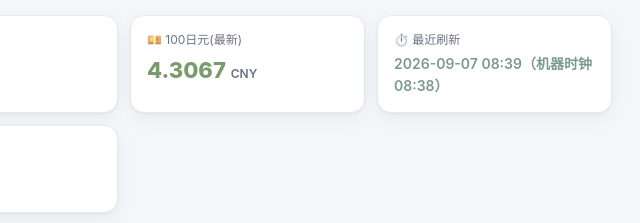
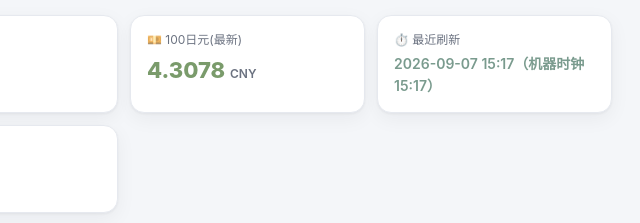
Before and after one commit to Ailis97/ailis-workbench, a plain HTML site: page index.html in a window 1280 px wide. Shown: the part 140-363 px from the top of the page, 640-1280 px from the left. Drawn offline with nearby package versions, Linux system fonts and the light colour scheme.

Commit message:
workbench auto-sync 2026-09-07 15:24

```diff
--- a/index.html
+++ b/index.html
@@ -639,13 +639,13 @@ document.getElementById('sum-bid').innerHTML=BID_NEWS.length+' <small>条</small
 ============================================================ */
 const FX_DATA = {
   "date": "2026-09-07",
-  "now": 0.043067,
-  "latest": "4.3067",
-  "ccbSell": "4.3215",
-  "usdjpy": "155.870",
-  "usdcny": "6.7125",
-  "ytd": "-3.37%",
-  "updated": "2026-09-07 08:39（机器时钟08:38）· 实时来源 汇率插件（08:39 100JPY 4.3067 / USD/JPY 155.870 / USD/CNY 6.7125）+ 建设银行（日元现汇卖出4.3215，100JPY，sinfo1.ccb.com 09-07 00:01）+ 中国外汇交易中心（09-07中间价待更新，参考建行牌价）+ 金十/财联社/路透/彭博/新浪/华尔街见闻/CME FedWatch/日本财务省/美国劳工部 ｜ 交叉校验0.043067*155.870 = 6.7125，三源一致 ｜ 重大动态：美国8月非农新增16.2万（预期5.5-5.8万、前值-2.3万、6+7月合计上修+5.5万），失业率4.1%持稳；Fed 9月加息概率由50.2%跳升至约60-65%；BoJ 9/18加息25bp至1.25%被OIS定价约87%、10Y日债破3%（1996来首见）；周末美伊霍尔木兹再交火、油价WTI~92/Brent~95-96推升地缘溢价。",
+  "now": 0.043078,
+  "latest": "4.3078",
+  "ccbSell": "4.3200",
+  "usdjpy": "155.890",
+  "usdcny": "6.7155",
+  "ytd": "-3.35%",
+  "updated": "2026-09-07 15:17（机器时钟15:17）· 实时来源 汇率插件（15:19 100JPY 4.3078 / USD/JPY 155.890 / USD/CNY 6.7155）+ 建设银行（日元现汇卖出4.3200，100JPY，cnyrate/qianwanku 09-07 09:54）+ 中国外汇交易中心（09-07中间价 100日元4.3098、USD/CNY 6.7795）+ 金十/财联社/路透/彭博/新浪/同花顺/CME FedWatch/日本财务省/美国劳工部 ｜ 交叉校验0.043078*155.890=6.7155 ｜ 重大动态：美国8月非农+16.2万（远超预期）推升Fed 9月加息概率至约60%；BoJ 9/18加息25bp至1.25%近完全定价、10Y日债回落至约2.92%；油价回落WTI~88.5/Brent~93.4；USD/JPY 155.890距155空头平仓阈值约0.57%。",
   "alertOn": true,
   "historyVals": [
     4.818,
@@ -660,173 +660,173 @@ const FX_DATA = {
     4.215,
     4.1704,
     4.2193,
-    4.3067
+    4.3078
   ],
   "base": [
-    4.3067,
-    4.3072,
-    4.3077,
-    4.3082,
+    4.3078,
+    4.3083,
     4.3088,
     4.3093,
     4.3098,
     4.3103,
     4.3108,
     4.3113,
-    4.3119,
-    4.3124,
-    4.3129,
-    4.3134,
-    4.3139,
-    4.3144,
+    4.3118,
+    4.3123,
+    4.3128,
+    4.3133,
+    4.3138,
+    4.3143,
     4.3149,
-    4.3155,
-    4.316,
-    4.3165,
-    4.317,
-    4.3175,
-    4.318,
-    4.3185,
-    4.3191,
-    4.3196,
-    4.3201,
-    4.3206,
-    4.3211,
-    4.3216,
-    4.3222,
-    4.3227,
-    4.3232,
-    4.3237,
-    4.3242,
-    4.3247,
-    4.3252,
-    4.3258,
-    4.3263,
-    4.3268,
-    4.3273,
-    4.3278,
-    4.3283,
-    4.3288,
-    4.3294,
-    4.3299,
-    4.3304,
-    4.3309,
-    4.3314,
-    4.3319,
+    4.3154,
+    4.3159,
+    4.3164,
+    4.3169,
+    4.3174,
+    4.3179,
+    4.3184,
+    4.3189,
+    4.3194,
+    4.3199,
+    4.3204,
+    4.3209,
+    4.3214,
+    4.3219,
+    4.3224,
+    4.3229,
+    4.3234,
+    4.3239,
+    4.3244,
+    4.3249,
+    4.3254,
+    4.3259,
+    4.3264,
+    4.3269,
+    4.3274,
+    4.328,
+    4.3285,
+    4.329,
+    4.3295,
+    4.33,
+    4.3305,
+    4.331,
+    4.3315,
+    4.332,
     4.3325,
     4.333,
     4.3335,
-    4.334
+    4.334,
+    4.3345
   ],
   "bull": [
-    4.3067,
-    4.3094,
-    4.3121,
-    4.3148,
-    4.3175,
-    4.3202,
-    4.3229,
-    4.3256,
-    4.3283,
-    4.331,
-    4.3337,
-    4.3364,
-    4.3391,
-    4.3418,
-    4.3446,
-    4.3473,
-    4.35,
-    4.3527,
-    4.3554,
-    4.3581,
-    4.3608,
-    4.3635,
-    4.3662,
-    4.3689,
-    4.3716,
-    4.3743,
-    4.377,
-    4.3797,
-    4.3824,
-    4.3851,
-    4.3878,
-    4.3905,
-    4.3932,
-    4.3959,
-    4.3986,
-    4.4013,
-    4.404,
-    4.4067,
-    4.4094,
-    4.4121,
-    4.4149,
-    4.4176,
-    4.4203,
-    4.423,
-    4.4257,
-    4.4284,
-    4.4311,
-    4.4338,
-    4.4365,
-    4.4392,
-    4.4419,
+    4.3078,
+    4.3105,
+    4.3132,
+    4.3158,
+    4.3185,
+    4.3212,
+    4.3239,
+    4.3266,
+    4.3293,
+    4.3319,
+    4.3346,
+    4.3373,
+    4.34,
+    4.3427,
+    4.3454,
+    4.348,
+    4.3507,
+    4.3534,
+    4.3561,
+    4.3588,
+    4.3615,
+    4.3641,
+    4.3668,
+    4.3695,
+    4.3722,
+    4.3749,
+    4.3776,
+    4.3802,
+    4.3829,
+    4.3856,
+    4.3883,
+    4.391,
+    4.3937,
+    4.3963,
+    4.399,
+    4.4017,
+    4.4044,
+    4.4071,
+    4.4098,
+    4.4124,
+    4.4151,
+    4.4178,
+    4.4205,
+    4.4232,
+    4.4259,
+    4.4285,
+    4.4312,
+    4.4339,
+    4.4366,
+    4.4393,
+    4.442,
     4.4446,
     4.4473,
     4.45
   ],
   "bear": [
-    4.3067,
-    4.3047,
-    4.3027,
-    4.3007,
-    4.2986,
-    4.2966,
-    4.2946,
-    4.2926,
-    4.2906,
-    4.2886,
-    4.2866,
-    4.2846,
-    4.2825,
-    4.2805,
-    4.2785,
-    4.2765,
-    4.2745,
-    4.2725,
-    4.2705,
-    4.2684,
-    4.2664,
-    4.2644,
-    4.2624,
-    4.2604,
-    4.2584,
-    4.2564,
-    4.2544,
-    4.2523,
-    4.2503,
-    4.2483,
-    4.2463,
-    4.2443,
-    4.2423,
-    4.2403,
-    4.2383,
-    4.2362,
-    4.2342,
-    4.2322,
-    4.2302,
-    4.2282,
-    4.2262,
-    4.2242,
-    4.2221,
-    4.2201,
-    4.2181,
-    4.2161,
-    4.2141,
-    4.2121,
-    4.2101,
+    4.3078,
+    4.3058,
+    4.3037,
+    4.3017,
+    4.2997,
+    4.2976,
+    4.2956,
+    4.2936,
+    4.2915,
+    4.2895,
+    4.2875,
+    4.2854,
+    4.2834,
+    4.2814,
+    4.2793,
+    4.2773,
+    4.2753,
+    4.2732,
+    4.2712,
+    4.2692,
+    4.2671,
+    4.2651,
+    4.2631,
+    4.261,
+    4.259,
+    4.257,
+    4.2549,
+    4.2529,
+    4.2508,
+    4.2488,
+    4.2468,
+    4.2447,
+    4.2427,
+    4.2407,
+    4.2386,
+    4.2366,
+    4.2346,
+    4.2325,
+    4.2305,
+    4.2285,
+    4.2264,
+    4.2244,
+    4.2224,
+    4.2203,
+    4.2183,
+    4.2163,
+    4.2142,
+    4.2122,
+    4.2102,
     4.2081,
-    4.206,
-    4.204,
+    4.2061,
+    4.2041,
     4.202,
     4.2
   ],
@@ -898,7 +898,7 @@ const FX_DATA = {
     "2026-10-25",
     "2026-10-26"
   ],
-  "alert": "<b>⚠ 重大新闻 · 美国8月非农远超预期，Fed 9月加息概率由50.2%跳升至约60-65%，日元上行空间受「美日双加息」收窄</b><br><br><b>1) 美国8月非农新增16.2万（预期5.5-5.8万、前值-2.3万；6+7月合计上修+5.5万），失业率4.1%持稳。</b>这是预期近三倍的强劲数据（新浪/网易/财联社 9/4-9/7）。数据公布后CME FedWatch将9月加息25bp概率由49.4%推升至58.4%（财联社），部分短期利率期货升至约65%（新浪金市）。花旗因此大幅推迟降息预测至2027年。「美联储传声筒」Nick Timiraos称稳健就业消除了加息障碍，但9/15-16 FOMC前通胀（9/11 CPI）才是关键。<br><br><b>2) 日元高位震荡，USD/JPY 155.870（汇率插件08:39）；100日元=4.3067。</b>强非农本应推升美元，但「美日双加息」使利差维持约262bp不变（Fed 3.50-3.75% + BoJ 1.00%→若9/16与9/18各加25bp则分别至3.75-4.00%与1.25%，中点差仍约262.5bp），USD/JPY陷155-160箱体、Fairly priced。较9/4的156.434，日元微强0.36%（155.870），仍处干预警戒区。<br><br><b>3) 日本央行9/18加息25bp至1.25%被OIS定价约87%（tradingnews；低于9/4盘中99%高点），10Y日债破3%（1996来首见）。</b>植田称「将辩论9月加息」、高田创主张灵活/连续加息；贝森特G20施压；高市2027预算143万亿。BoJ收紧提供中期日元支撑，但Fed同步加息削弱利差收窄的日元利多。<br><br><b>4) 周末地缘升温：美伊9/5在霍尔木兹及伊朗周边海域再交火，WTI~92/Brent~95-96；乌克兰袭俄炼油厂。</b>油价地缘溢价飙升→抬高日本进口成本、强化BoJ加息必要性（利多日元），但亦托底美元避险、限制Fed宽松（利空日元），对日元呈双向拉扯；金价因加息预期跌约1%至4430。<br><br><b>5) 对100日元兑人民币的量化影响（Ailis买入视角）。</b>现价 <b>4.3067</b>（汇率插件08:39），建行现汇卖出 <b>4.3215</b>（较银行间直盘贵约0.34%）；交叉校验0.043067×155.870 = <b>6.7125</b>三源一致。三情景概率加权10/25落点约<b>4.3303</b>，较现价<b>+0.55%</b>。100日元4.3067较52周低位4.135高<b>+4.15%</b>，处过去12个月约9%分位（低位窗口收窄、日元已脱离底部）。<br><br><b>6) 数据严谨性提示。</b>后续关键变量：9/11美国CPI、9/15-16 FOMC、9/17-18 BoJ。USD/JPY 155.870距JPMorgan空头平仓阈值155仅约0.56%——若跌破155，16-17万亿日元（约1026亿美元）空头或被迫平仓、USD/JPY或坠142-146，趋势或加速反转，需评估底仓纪律。",
+  "alert": "<b>⚠ 重大新闻 · 美国8月非农远超预期，Fed 9月加息概率升至约60%，日元高位震荡、USD/JPY 155.890逼近155空头平仓阈值</b><br><br><b>1) 美国8月非农新增16.2万（预期约5.6万、前值-2.3万；6+7月合计上修+5.5万），失业率4.1%持稳。</b>数据公布后CME FedWatch将9月加息25bp概率由49.4%推升至约60%（金十60.3%/钜亨59%/财联社60-65%），花旗大幅推迟降息至2027年。「美联储传声筒」Nick Timiraos称稳健就业消除加息障碍，但9/11 CPI才是关键。<br><br><b>2) 日元高位震荡，USD/JPY 155.890（汇率插件15:19）；100日元=4.3078。</b>强非农本应推升美元，但「美日双加息」使利差维持约262bp不变（Fed 3.50-3.75% + BoJ 1.00%→若9/16与9/18各加25bp则分别至3.75-4.00%与1.25%，中点差仍约262.5bp），USD/JPY陷155-160箱体、Fairly priced。较9/4的156.434，日元微强0.35%（155.890），仍处干预警戒区。<br><br><b>3) 日本央行9/18加息25bp至1.25%被OIS/知情人士近完全定价（约99%→本周高位），10Y日债回落至约2.92%（上周破3%后回落，30年新高仍在）。</b>植田称「将辩论9月加息」、高田创主张灵活/连续加息；贝森特G20施压；高市2027预算143万亿。BoJ收紧提供中期日元支撑，但Fed同步加息削弱利差收窄的日元利多。<br><br><b>4) 油价回落——金十WTI 88.51 / Brent 93.44（较上周95-96降温）；美伊霍尔木兹缓和但三村淳仍警惕；CFTC截至9/1对冲基金再累积日元空头。</b>油价回落缓解进口成本与Fed加息压力（双向：利空与利多日元并存），黄金因加息预期跌约1%至4429。<br><br><b>5) 对100日元兑人民币的量化影响（Ailis买入视角）。</b>现价 <b>4.3078</b>（汇率插件15:19），建行现汇卖出 <b>4.3200</b>（较银行间直盘贵约0.28%）；交叉校验0.043078×155.890 = <b>6.7155</b>三源一致。三情景概率加权10/25落点约<b>4.3301</b>，较现价<b>+0.52%</b>。100日元4.3078较52周低位4.135高<b>+4.18%</b>，处过去12个月约9%分位（低位窗口收窄、日元已脱离底部）。<br><br><b>6) 数据严谨性提示。</b>后续关键变量：9/11美国CPI、9/15-16 FOMC、9/17-18 BoJ。USD/JPY 155.890距JPMorgan空头平仓阈值155仅约<b>0.57%</b>——若跌破155，16-17万亿日元（约1026亿美元）空头或被迫平仓、USD/JPY或坠142-146，趋势或加速反转，需评估底仓纪律。",
   "scenario": [
     {
       "name": "基准",
@@ -907,7 +907,7 @@ const FX_DATA = {
       "jpy100": "4.3340",
       "prob": "45%",
       "cls": "base",
-      "desc": "概率45%。BoJ 9/17-18加息被OIS定价约87%（25bp→1.25%），10Y日债破3%支撑日元；Fed 9月加息概率因强非农跳升至约60-65%（美日双加息），利差维持约262bp不变，USD/JPY陷155-160箱体。美伊冲突（WTI~92/Brent~95-96）提供美元避险托底。USD/JPY在154-158区间运行，10/25前后约155.00；USD/CNY约6.7170，100日元约4.3340。"
+      "desc": "概率45%。BoJ 9/17-18加息被OIS/知情人士近完全定价（25bp→1.25%），10Y日债约2.92%支撑日元；Fed 9月加息概率因强非农升至约60%（美日双加息），利差维持约262bp不变，USD/JPY陷155-160箱体。美伊冲突（WTI~88.5/Brent~93.4）提供美元避险托底。USD/JPY在154-158区间运行，10/25前后约155.00；USD/CNY约6.7170，100日元约4.3340。"
     },
     {
       "name": "乐观（日元续强）",
@@ -925,50 +925,50 @@ const FX_DATA = {
       "jpy100": "4.2000",
       "prob": "27%",
       "cls": "down",
-      "desc": "概率27%。触发链：① BoJ 9月按兵——前委员Adachi称按兵将令日元重贬，若推迟将被视为政策失信，日元重拾跌势；② 美伊中东升级、油价破100美元（WTI~92/Brent~95-96且周末霍尔木兹再交火），抬高日本进口成本并重启Fed加息定价（概率重回60%+），美元避险买盘托底；③ 日本财政掣肘（2027预算143万亿创纪录、债务破40万亿美元）。USD/JPY上破160测试约163.00，100日元下探约4.2000。"
+      "desc": "概率27%。触发链：① BoJ 9月按兵——前委员Adachi称按兵将令日元重贬，若推迟将被视为政策失信，日元重拾跌势；② 美伊中东再升级、油价破100美元（WTI~88.5/Brent~93.4且地缘反复），抬高日本进口成本并重启Fed加息定价（概率重回60%+），美元避险买盘托底；③ 日本财政掣肘（2027预算143万亿创纪录、债务破40万亿美元）。USD/JPY上破160测试约163.00，100日元下探约4.2000。"
     }
   ],
-  "buyHint": "<b>买点建议（现价4.3067，建行卖出4.3215）</b><br><b>1) 底仓维持3/4 —— 现价区间4.30-4.32建议直接执行，但警惕日元已脱离底部。</b>理由：① 三情景概率加权10/25落点约4.3303，较现价+0.55%仍为正期望（但较9/4模型+1.16%明显收窄，因强非农推升「双加息」、利差难收窄）；② BoJ收紧（9/18被定价约87%、10Y日债破3%）提供中期日元支撑；③ 100日元4.3067较52周低位4.135高+4.15%，处过去12个月约9%分位，低位窗口已收窄。<br><b>2) 加仓1/8 —— 留给BoJ政策失信/地缘恶化情景。</b>触发价4.20附近：若9/18按兵（前委员Adachi称将令日元重贬）或美伊冲突推油价破100，日元跌至USD/JPY约163.00/100日元约4.2000（本模型27%概率）。<br><b>3) 尾仓1/8 —— 留给9/17-18会后卖事实回踩或Fed按兵带来的日元补涨。</b>若Fed 9/16意外按兵（概率约35-40%），利差收窄将令USD/JPY坠149、100日元升至约4.4500（本模型28%概率），可于回踩4.30-4.34分批。<br><b>4) 反向风险与纪律。</b>乐观情景28%：对应USD/JPY约149.00/100日元约4.4500（较现价+3.32%）。需特别注意：JPMorgan警示若USD/JPY跌破155（当前155.870，距阈值仅约0.56%），16-17万亿日元空头或被迫平仓、USD/JPY或坠142-146，趋势或加速反转。趋势反转线维持4.34（USD/JPY跌破155下沿则需警惕加速升值），上破后剩余仓位改按周分批，不再等回调。<br><b>5) 执行细节。</b>建行现汇卖出4.3215较银行间直盘4.3067贵约0.34%（零售点差；中行/工行/招行/交行建议比价，优先线上渠道）；牌价盘中刷新，实际以柜面/手机银行成交价为准。日内关注9/11 CPI、9/15-16 FOMC、9/17-18日本央行。<br><b>※ 以上为基于公开数据的量化推演，仅供 Ailis 低点买入日元参考。</b>非投资建议。",
+  "buyHint": "<b>买点建议（现价4.3078，建行卖出4.3200）</b><br><b>1) 底仓维持3/4 —— 现价区间4.30-4.32建议直接执行，但警惕日元已脱离底部。</b>理由：① 三情景概率加权10/25落点约4.3301，较现价+0.52%仍为正期望（但较9/4模型+1.16%明显收窄，因强非农推升「双加息」、利差难收窄）；② BoJ收紧（9/18近完全定价、10Y日债约2.92%）提供中期日元支撑；③ 100日元4.3078较52周低位4.135高+4.18%，处过去12个月约9%分位，低位窗口已收窄。<br><b>2) 加仓1/8 —— 留给BoJ政策失信/地缘恶化情景。</b>触发价4.20附近：若9/18按兵（前委员Adachi称将令日元重贬）或美伊冲突推油价破100，日元跌至USD/JPY约163.00/100日元约4.2000（本模型27%概率）。<br><b>3) 尾仓1/8 —— 留给9/17-18会后卖事实回踩或Fed按兵带来的日元补涨。</b>若Fed 9/16意外按兵（概率约35-40%），利差收窄将令USD/JPY坠149、100日元升至约4.4500（本模型28%概率），可于回踩4.30-4.34分批。<br><b>4) 反向风险与纪律。</b>乐观情景28%：对应USD/JPY约149.00/100日元约4.4500（较现价+3.32%）。需特别注意：JPMorgan警示若USD/JPY跌破155（当前155.890，距阈值仅约0.57%），16-17万亿日元空头或被迫平仓、USD/JPY或坠142-146，趋势或加速反转。趋势反转线维持4.34（USD/JPY跌破155下沿则需警惕加速升值），上破后剩余仓位改按周分批，不再等回调。<br><b>5) 执行细节。</b>建行现汇卖出4.3200较银行间直盘4.3078贵约0.28%（零售点差；中行/工行/招行/交行建议比价，优先线上渠道）；牌价盘中刷新，实际以柜面/手机银行成交价为准。日内关注9/11 CPI、9/15-16 FOMC、9/17-18日本央行。<br><b>※ 以上为基于公开数据的量化推演，仅供 Ailis 低点买入日元参考。</b>非投资建议。",
   "news": [
     {
       "tag": "⚠头条",
-      "t": "美国8月非农新增16.2万远超预期（预期5.5-5.8万、前值-2.3万），失业率4.1%持稳；6+7月合计上修+5.5万",
-      "d": "劳工部9/4公布：8月非农+16.2万，接近预期三倍，且6、7月合计上修+5.5万，失业率持稳4.1%、劳动参与率上升。强数据消除Fed加息障碍，市场重新定价9月加息（新浪/网易/财联社 9/4-9/7）。"
+      "t": "美国8月非农新增16.2万远超预期（预期约5.6万、前值-2.3万），失业率4.1%持稳；9/11 CPI成Fed路径关键",
+      "d": "劳工部9/4公布：8月非农+16.2万，接近预期三倍，且6、7月合计上修+5.5万，失业率持稳4.1%、劳动参与率回升。强数据消除Fed加息障碍，市场重新定价9月加息（新浪/网易/财联社/金十 9/4-9/7）。"
     },
     {
       "tag": "美联储",
-      "t": "Fed 9月加息概率由50.2%跳升至约60-65%（CME FedWatch 58.4%、短期利率期货约65%）；9/11 CPI成FOMC前关键",
-      "d": "强非农后CME FedWatch将9月加息25bp概率由49.4%推至58.4%（财联社），部分短期利率期货升至约65%（新浪金市）；花旗大幅推迟降息至2027年6/9/12月。沃什杰克逊霍尔放鹰、沃勒称通胀过高。9/11 CPI为9/15-16 FOMC前最后关键读数。"
+      "t": "Fed 9月加息概率升至约60%（金十60.3%/钜亨59%/财联社60-65%）；9/11 CPI成FOMC前关键",
+      "d": "强非农后CME FedWatch将9月加息25bp概率由49.4%推至约60%（金十60.3%、钜亨59%、财联社60-65%）；花旗大幅推迟降息至2027年。沃什杰克逊霍尔放鹰、沃勒称通胀过高并看9/11 CPI。9/11 CPI为9/15-16 FOMC前最后关键读数。"
     },
     {
       "tag": "日银",
-      "t": "BoJ 9/18加息25bp至1.25%被OIS定价约87%（tradingnews；低于9/4盘中99%）；10Y日债破3%（1996来首见）",
-      "d": "植田9/1 G20称「将辩论9月加息」、通胀风险已相当接近2%目标；高田创主张灵活/连续加息；贝森特G20施压加息；10Y日债触及3.00%（1996来首见）。加息提供中期日元支撑，但Fed同步加息削弱利差收窄的日元利多。"
+      "t": "BoJ 9/18加息25bp至1.25%近完全定价（知情人士/OIS）；10Y日债回落至约2.92%（上周破3%后回落）",
+      "d": "知情人士：BoJ基本敲定9/18加息25bp（1.00%→1.25%），创植田任内最短间隔；高田创主张灵活/连续加息；贝森特G20施压；10Y日债9/7回落至约2.92%（上周破3%为30年新高）。加息提供中期日元支撑，但Fed同步加息削弱利差收窄利多。"
     },
     {
       "tag": "原油/美伊",
-      "t": "周末美伊霍尔木兹再交火、乌克兰袭俄炼油厂，WTI~92/Brent~95-96，地缘溢价飙升",
-      "d": "美伊9/5在霍尔木兹及伊朗周边海域再交火，乌克兰袭击俄炼油厂加剧供应中断，美原油交投于92美元/桶附近、布伦特约95-96。油价推高日本进口成本、强化BoJ加息必要性，亦托底美元避险、限制Fed宽松，对日元呈双向拉扯。"
+      "t": "油价回落——金十WTI 88.51 / Brent 93.44（较上周95-96降温）；美伊缓和但三村淳警惕，CFTC日元空头再累积",
+      "d": "美伊霍尔木兹交火后油价回落，WTI约88.51、Brent约93.44（上周95-96降温）；日本财务省三村淳仍对外汇「警惕」。CFTC截至9/1对冲基金再累积日元空头。油价回落缓解进口成本与Fed加息压力，对日元呈双向拉扯。"
     },
     {
       "tag": "建行牌价",
-      "t": "100日元4.3067（汇率插件08:39）/ 建行现汇卖出4.3215 / USD/JPY 155.870 / USD/CNY 6.7125",
-      "d": "汇率插件08:39：100JPY=4.3067、USD/JPY=155.870、USD/CNY=6.7125（交叉校验0.043067*155.870=6.7125三源一致）。建设银行日元现汇卖出4.3215（sinfo1.ccb.com 09-07 00:01）。大额换汇建议比价多家银行。"
+      "t": "100日元4.3078（汇率插件15:19）/ 建行现汇卖出4.3200 / USD/JPY 155.890 / USD/CNY 6.7155",
+      "d": "汇率插件15:19：100JPY=4.3078、USD/JPY=155.890、USD/CNY=6.7155（交叉校验0.043078*155.890=6.7155三源一致）。建设银行日元现汇卖出4.3200（cnyrate/qianwanku 09-07 09:54）。大额换汇建议比价多家银行。"
     },
     {
       "tag": "干预/美日关系",
-      "t": "USD/JPY 155.870处155-160箱体；三村淳此前「不满意也不安心」；155为JPMorgan空头平仓阈值",
-      "d": "USD/JPY 155.870仍处155-160干预警戒箱体；财务省三村淳此前对走势「不满意也不安」、誓言继续在外汇市场战斗。野村：USD/JPY更可能停留155-160底部，但155为JPMorgan空头平仓阈值（当前距0.56%）。"
+      "t": "USD/JPY 155.890处155-160箱体；155.21为上月干预后高位（关键支撑）；155为JPMorgan空头平仓阈值（距0.57%）",
+      "d": "USD/JPY 155.890仍处155-160干预警戒箱体；155.21为上月美日联合干预后日元触及高位（关键支撑）。野村：USD/JPY更可能停留155-160底部，但155为JPMorgan空头平仓阈值（当前距0.57%），跌破或引发踩踏。"
     },
     {
       "tag": "机构观点/金十",
-      "t": "JPMorgan警示：USD/JPY跌破155将触发16-17万亿日元（约1026亿美元）空头平仓、推至142-146",
-      "d": "智通/金十：摩根大通称仍有约16-17万亿日元看空头寸未平仓，若跌破155或引发连锁卖盘、USD/JPY坠142-146；美银做空USD/JPY、年底看149；CFTC日元净空约8万手。当前155.870距155阈值约0.56%，警惕踩踏。"
+      "t": "JPMorgan警示：USD/JPY跌破155将触发16-17万亿日元（约1026亿美元）空头平仓、推至142-146；财务省外储降796亿",
+      "d": "智通/金十/同花顺：摩根大通称仍有约16-17万亿日元看空头寸未平仓，若跌破155或引发连锁卖盘、USD/JPY坠142-146；美银做空USD/JPY、年底看149。日本财务省8月底外汇储备环比降创纪录796亿美元至1.208万亿（干预所致）。"
     },
     {
       "tag": "人民币",
-      "t": "在岸约6.712 / 美元指数99.75；潘功胜G20无意贬值，美元走弱间接支撑100日元兑人民币",
-      "d": "在岸人民币约6.7125（汇率插件），美元指数约99.75（周跌）。人行行长潘功胜G20称无意通过贬值获取贸易优势。美元走弱间接支撑100日元兑人民币，但强非农部分抵消该支撑。"
+      "t": "人民币兑美元中间价6.7795（9/7下调8bp）；美元指数99.25；间接支撑100日元兑人民币",
+      "d": "中国外汇交易中心9/7：USD/CNY中间价6.7795（下调8bp）、100日元中间价4.3098。美元指数约99.25（周跌）。人行潘功胜G20称无意贬值，美元走弱间接支撑100日元兑人民币，但强非农部分抵消该支撑。"
     }
   ],
   "history": [
@@ -1034,41 +1034,41 @@ const FX_DATA = {
     },
     {
       "m": "2026-09",
-      "v": "4.3067",
-      "p": "2.07",
+      "v": "4.3078",
+      "p": "2.10",
       "real": true
     }
   ],
   "events": [
     {
       "date": "09-07",
-      "t": "★★★ 当日：USD/JPY 155.870 + Fed加息概率跳升60-65% + BoJ定价87% + 周末霍尔木兹交火油价飙升",
-      "d": "汇率插件08:39：100日元4.3067、USD/JPY 155.870。美国8月非农新增16.2万（远超预期）推升Fed 9月加息概率至约60-65%；BoJ 9/18被OIS定价约87%（25bp→1.25%）、10Y日债破3%。周末美伊霍尔木兹再交火、WTI~92/Brent~95-96，地缘溢价升温。"
+      "t": "★★★ 当日：USD/JPY 155.890 + Fed加息概率约60% + BoJ定价近完全 + 油价回落WTI~88.5/Brent~93.4",
+      "d": "汇率插件15:19：100日元4.3078、USD/JPY 155.890。美国8月非农+16.2万（远超预期）推升Fed 9月加息概率至约60%；BoJ 9/18被近完全定价（25bp→1.25%）、10Y日债回落至约2.92%；油价回落WTI~88.5/Brent~93.4，地缘溢价降温。"
     },
     {
       "date": "09-05~06",
-      "t": "★★ 周末地缘：美伊霍尔木兹交火 + 乌克兰袭俄炼油厂，油价地缘溢价飙升",
-      "d": "9/5美伊在霍尔木兹及伊朗周边海域再交火，乌克兰袭击俄炼油厂加剧供应中断；美原油约92、布伦特约95-96。对日元呈双向拉扯：抬高日本进口成本强化BoJ加息（利多），亦托底美元避险（利空）。"
+      "t": "★★ 周末地缘：美伊霍尔木兹交火 + 乌克兰袭俄炼油厂，油价先升后回落",
+      "d": "9/5美伊在霍尔木兹及伊朗周边海域交火，乌克兰袭俄炼油厂加剧供应中断；美原油一度约92、Brent约95-96，9/7回落至WTI~88.5/Brent~93.4。对日元呈双向拉扯：抬高日本进口成本强化BoJ加息（利多），亦托底美元避险（利空）。"
     },
     {
       "date": "09-11",
       "t": "★ 美国8月CPI（强非农后Fed路径关键；油价或推高读数）",
-      "d": "9/11公布美国8月CPI，检验通胀路径——油价暴涨（WTI~92/Brent~95-96）或推高读数、重燃Fed加息定价（利空日元），若核心温和则年内加息后移、利多日元。是9/15-16 FOMC前最后关键读数。"
+      "d": "9/11公布美国8月CPI，检验通胀路径——油价波动（WTI~88.5/Brent~93.4）或扰动读数、重燃Fed加息定价（利空日元），若核心温和则年内加息后移、利多日元。是9/15-16 FOMC前最后关键读数。"
     },
     {
       "date": "09-15~16",
-      "t": "★★★ 美联储FOMC（加息概率约60-65%，强非农后升温）",
-      "d": "市场定价9月加息约60-65%（CME FedWatch/短期利率期货，强非农后由50%跳升）。落地加息→美元获支撑、与BoJ形成双加息、利差维持约262bp、日元上行弹性受限；若意外按兵→利差收窄、日元补涨至约149。"
+      "t": "★★★ 美联储FOMC（加息概率约60%，强非农后升温）",
+      "d": "市场定价9月加息约60%（CME FedWatch/短期利率期货，强非农后由50%跳升）。落地加息→美元获支撑、与BoJ形成双加息、利差维持约262bp、日元上行弹性受限；若意外按兵→利差收窄、日元补涨至约149。"
     },
     {
       "date": "09-17~18",
-      "t": "★★★ 日本央行政策会议（加息25bp至1.25%被定价约87%，贝森特施压、后续灵活）",
-      "d": "市场已定价9/18加息25bp（1.00%→1.25%）、约87%，植田称将辩论9月加息、高田创主张灵活/连续加息。加息+季度指引→乐观情景（USD/JPY约149.00、100日元约4.4500）；加息无指引→卖事实回踩；按兵→政策失信、日元跌至约4.2000附近。"
+      "t": "★★★ 日本央行政策会议（加息25bp至1.25%近完全定价，贝森特施压、后续灵活）",
+      "d": "市场已定价9/18加息25bp（1.00%→1.25%）、近完全（约99%→本周高位），植田称将辩论9月加息、高田创主张灵活/连续加息。加息+季度指引→乐观情景（USD/JPY约149.00、100日元约4.4500）；加息无指引→卖事实回踩；按兵→政策失信、日元跌至约4.2000附近。"
     },
     {
       "date": "10-25",
       "t": "◆ 预估终点（本模型目标日）",
-      "d": "三情景：基准45% → 100日元约4.3340（USD/JPY 155.000，USD/CNY 6.7170）；乐观28% → 约4.4500（149.000/6.6305）；悲观27% → 约4.2000（163.000/6.8460）。概率加权约4.3303，较现价4.3067 +0.55%。图表索引 base[52] = allDates[64] = 2026-10-25。"
+      "d": "三情景：基准45% → 100日元约4.3340（USD/JPY 155.000，USD/CNY 6.7170）；乐观28% → 约4.4500（149.000/6.6305）；悲观27% → 约4.2000（163.000/6.8460）。概率加权约4.3301，较现价4.3078 +0.52%。图表索引 base[52] = allDates[64] = 2026-10-25。"
     }
   ]
 };
```
